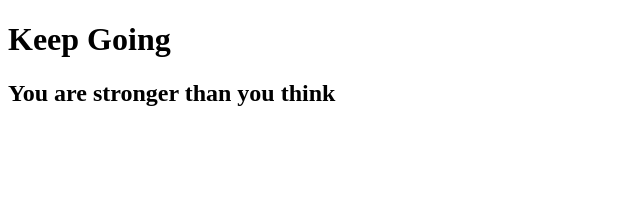
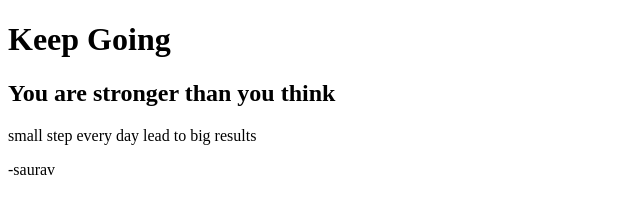
Before and after one commit to Saurav-Khanal/Motivation-Quote-Generator, a plain HTML site: page index.html in a window 1280 px wide. Shown: the whole page, without its empty margins (0-640 px from the left). Drawn offline with Linux system fonts and the light colour scheme.

Commit message:
add the quote box

```diff
--- a/index.html
+++ b/index.html
@@ -11,6 +11,10 @@
             <h1>Keep Going</h1>
             <h2>You are stronger than you think</h2>
         </div>
+        <div class="quote-box">
+            <p>small step every day lead to big results</p>
+            <p id="author">-saurav</p>
+        </div>
     </div>
 </body>
 </html>
```
